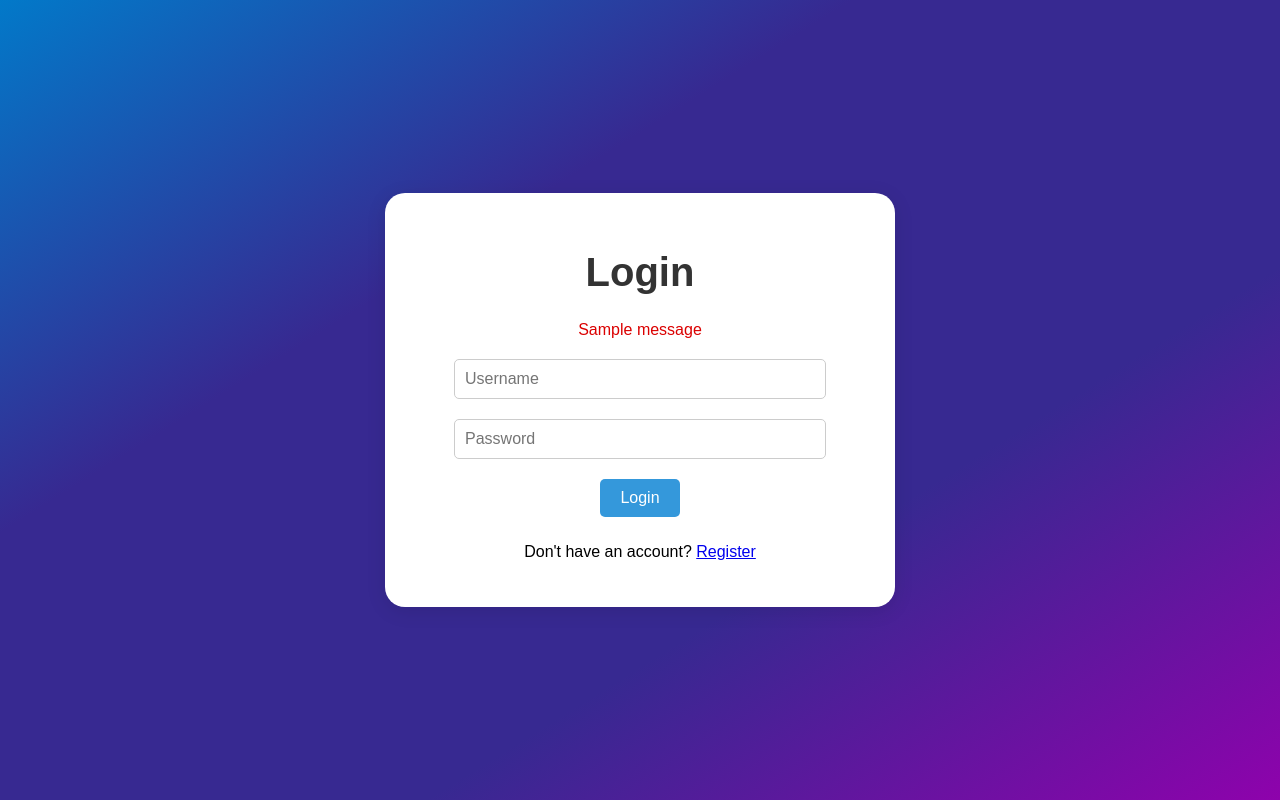
After one commit to aparnaroy/Taskly-Flask, a Flask app: page /login in a window 1280 px wide. The commit adds this page. Run offline with Flask 3, Linux system fonts and the light colour scheme; tables that the repository leaves empty hold one stand-in row (values such as "Sample post"); one stand-in notice (Sample message) is shown.

Commit message:
added login and registration

```diff
--- a/app.py
+++ b/app.py
@@ -1,10 +1,25 @@
-from flask import Flask, jsonify, request, render_template
+from flask import Flask, jsonify, request, render_template, redirect, url_for, flash
 from flask_sqlalchemy import SQLAlchemy
+from flask_login import LoginManager, UserMixin, login_user, login_required, logout_user, current_user
+from werkzeug.security import generate_password_hash, check_password_hash
+import config
 
 app = Flask(__name__)
 app.config['SQLALCHEMY_DATABASE_URI'] = 'sqlite:///tasks.db'  # SQLite database file
 app.config['SQLALCHEMY_TRACK_MODIFICATIONS'] = False
+app.config['SECRET_KEY'] = config.SECRET_KEY
 db = SQLAlchemy(app)
+
+# Initialize Flask-Login
+login_manager = LoginManager()
+login_manager.init_app(app)
+login_manager.login_view = 'login'
+
+# User model
+class User(db.Model, UserMixin):
+    id = db.Column(db.Integer, primary_key=True)
+    username = db.Column(db.String(150), unique=True, nullable=False)
+    password = db.Column(db.String(150), nullable=False)
 
 # Task model
 class Task(db.Model):
@@ -15,20 +30,71 @@ class Task(db.Model):
     def to_dict(self):
         return {"id": self.id, "title": self.title, "completed": self.completed}
 
+
 # Create the database tables
 with app.app_context():
     db.create_all()
 
-# All page routes
+@login_manager.user_loader
+def load_user(user_id):
+    return User.query.get(int(user_id))
+
+
+# Routes for registration and login
+@app.route('/register', methods=['GET', 'POST'])
+def register():
+    if request.method == 'POST':
+        username = request.form['username']
+        password = request.form['password']
+
+        # Check if the user already exists
+        existing_user = User.query.filter_by(username=username).first()
+        if existing_user:
+            flash('Username already exists.<br>Please choose a different username.')
+            return redirect(url_for('register'))
+
+        # Hash the password before saving
+        hashed_password = generate_password_hash(password)
+        new_user = User(username=username, password=hashed_password)
+        db.session.add(new_user)
+        db.session.commit()
+        flash('Registration successful! You can now log in.')
+        return redirect(url_for('login'))
+    return render_template('register.html')
+
+@app.route('/login', methods=['GET', 'POST'])
+def login():
+    if request.method == 'POST':
+        username = request.form['username']
+        password = request.form['password']
+        user = User.query.filter_by(username=username).first()
+
+        if user and check_password_hash(user.password, password):  # Check hashed password
+            login_user(user)
+            return redirect(url_for('startUp'))  # Take user to start up page
+        else:
+            flash('Invalid username or password')
+    return render_template('login.html')
+
+@app.route('/logout', methods=['POST'])
+@login_required
+def logout():
+    logout_user()
+    return redirect(url_for('index'))
+
+
+# All other page routes
 @app.route('/')
 def index():
     return render_template('index.html')
 
 @app.route('/start-up')
+@login_required
 def startUp():
     return render_template('start-up.html')
 
 @app.route('/tasks')
+@login_required
 def mainPage():
     return render_template('main-page.html')
 
@@ -37,18 +103,21 @@ def mainPage():
 
 # GET All Tasks
 @app.route('/api/tasks', methods=['GET'])
+@login_required
 def get_tasks():
     tasks = Task.query.all()
     return jsonify([task.to_dict() for task in tasks])
 
 # GET Specific Task
 @app.route('/api/tasks/<int:task_id>', methods=['GET'])
+@login_required
 def get_task(task_id):
     task = Task.query.get(task_id)
     return jsonify(task.to_dict()) if task else ('', 404)
 
 # CREATE/POST a Task
 @app.route('/api/tasks', methods=['POST'])
+@login_required
 def create_task():
     new_task = Task(title=request.json['title'])
     db.session.add(new_task)
@@ -57,6 +126,7 @@ def create_task():
 
 # UPDATE/PUT a Specific Task
 @app.route('/api/tasks/<int:task_id>', methods=['PUT'])
+@login_required
 def update_task(task_id):
     task = Task.query.get(task_id)
     if task:
@@ -68,6 +138,7 @@ def update_task(task_id):
 
 # DELETE a Specific Task
 @app.route('/api/tasks/<int:task_id>', methods=['DELETE'])
+@login_required
 def delete_task(task_id):
     task = Task.query.get(task_id)
     if task:
--- a/requirements.txt
+++ b/requirements.txt
@@ -1,10 +1,12 @@
 blinker==1.8.2
 click==8.1.7
 Flask==3.0.3
+Flask-Login==0.6.3
 Flask-SQLAlchemy==3.1.1
 itsdangerous==2.2.0
 Jinja2==3.1.4
 MarkupSafe==2.1.5
+python-dotenv==1.0.1
 SQLAlchemy==2.0.35
 typing_extensions==4.12.2
 Werkzeug==3.0.4
--- /dev/null
+++ b/static/css/login.css
@@ -0,0 +1,57 @@
+body {
+    margin: 0;
+    height: 100vh;
+    background: linear-gradient(to bottom right, #0279c9, #372991, #372991, #8e02ac);
+    display: flex;
+    justify-content: center; /* Center horizontally */
+    align-items: center; /* Center vertically */
+    font-family: Arial, sans-serif; /* Set a default font */
+}
+
+h1 {
+    color: #333; /* Dark gray text color */
+    font-size: 40px;
+}
+
+.form-container {
+    background-color: white; /* White background for the box */
+    padding: 30px; /* Padding inside the box */
+    border-radius: 20px; /* Rounded corners */
+    box-shadow: 0 4px 20px rgba(0, 0, 0, 0.1); /* Subtle shadow */
+    width: 450px; /* Set a fixed width for the box */
+    text-align: center; /* Center the text */
+}
+
+input[type="text"],
+input[type="password"] {
+    width: 350px;
+    padding: 10px; /* Padding inside the fields */
+    margin: 10px 0; /* Margin above and below */
+    border: 1px solid #ccc; /* Light gray border */
+    border-radius: 5px; /* Rounded corners */
+    font-size: 16px; /* Font size */
+}
+
+button {
+    margin-top: 10px;
+    margin-bottom: 10px;
+    background-color: #3498db; /* Button color */
+    color: white; /* Text color */
+    border: none; /* No border */
+    padding: 10px 20px; /* Padding inside the button */
+    border-radius: 5px; /* Rounded corners */
+    cursor: pointer; /* Pointer on hover */
+    font-size: 16px; /* Font size */
+    transition: background-color 0.3s; /* Smooth transition */
+}
+
+/* Change button color on hover */
+button:hover {
+    background-color: #8e02ac; /* Darker shade on hover */
+}
+
+/* Flash message styles */
+.flashed-message {
+    margin: 10px 0; /* Margin above and below */
+    color: rgb(219, 1, 1); /* Red color for error messages */
+}
--- a/static/css/main-page-dark.css
+++ b/static/css/main-page-dark.css
@@ -21,10 +21,6 @@ body.dark-mode .user-dropdown {
     background-color: #111;
     border: 1px solid #303030;
     box-shadow: 0 4px 18px rgba(255, 255, 255, 0.1);
-}
-
-body.dark-mode .user-email {
-    color: white;
 }
 
 body.dark-mode #list-title {
--- a/templates/index.html
+++ b/templates/index.html
@@ -20,7 +20,7 @@
         <div class="top-nav">
             <div class="right-top-navbar">
                 <img src="../static/img/lightdark-icon-black.png" class="mode-icon" id="lightdarkIcon" onclick="toggleLightDarkModeHome()">
-                <!-- Google Log In Button -->
+                <!-- Log In Button -->
                 <button id="loginButton" class="loginButton" onclick="signIn()">Log In</button>
             </div>
         </div>
@@ -30,7 +30,7 @@
           <div class="text-section">
               <h1 class="big-text">Write it. Do it. Done. We make it easy.</h1>
               <h4 class="small-text">Your productivity starts here. Say goodbye to messy scribbles and relying on memory to remember all your tasks. Get things done with the #1 to-do app.</h4>
-              <button id="loginButton" class="start-button" onclick="signIn()">Get Started Now</button>
+              <button id="loginButton" class="start-button" onclick="register()">Register Now</button>
           </div>
           <div class="image-section">
               <img src="../static/img/screenshot.png" alt="Screenshot" id="screenshot">
--- /dev/null
+++ b/templates/login.html
@@ -0,0 +1,34 @@
+<!DOCTYPE html>
+<html lang="en">
+<head>
+    <meta charset="UTF-8">
+    <title>Taskly</title>
+    <link rel="icon" href="../static/img/favicon.ico" type="image/x-icon"/>
+    <link href="../static/css/login.css" rel="stylesheet" type="text/css" />
+</head>
+
+<body>
+    <div class="form-container">
+        <h1>Login</h1>
+
+        <!-- Display flash messages -->
+        <div class="flashed-message">
+            {% with messages = get_flashed_messages() %}
+            {% if messages %}
+                {% for message in messages %}
+                {{ message|safe }}
+                {% endfor %}
+            {% endif %}
+            {% endwith %}
+        </div>
+
+
+        <form method="POST">
+            <input type="text" name="username" placeholder="Username" required>
+            <input type="password" name="password" placeholder="Password" required>
+            <button type="submit">Login</button>
+        </form>
+        <p>Don't have an account? <a href="{{ url_for('register') }}">Register</a></p>
+    </div>
+</body>
+</html>
```
Also changed, not shown: static/js/auth.js (+4 -6 lines), templates/main-page.html (+4 -3 lines), templates/register.html (added, +33 -0 lines), 1 other file.
